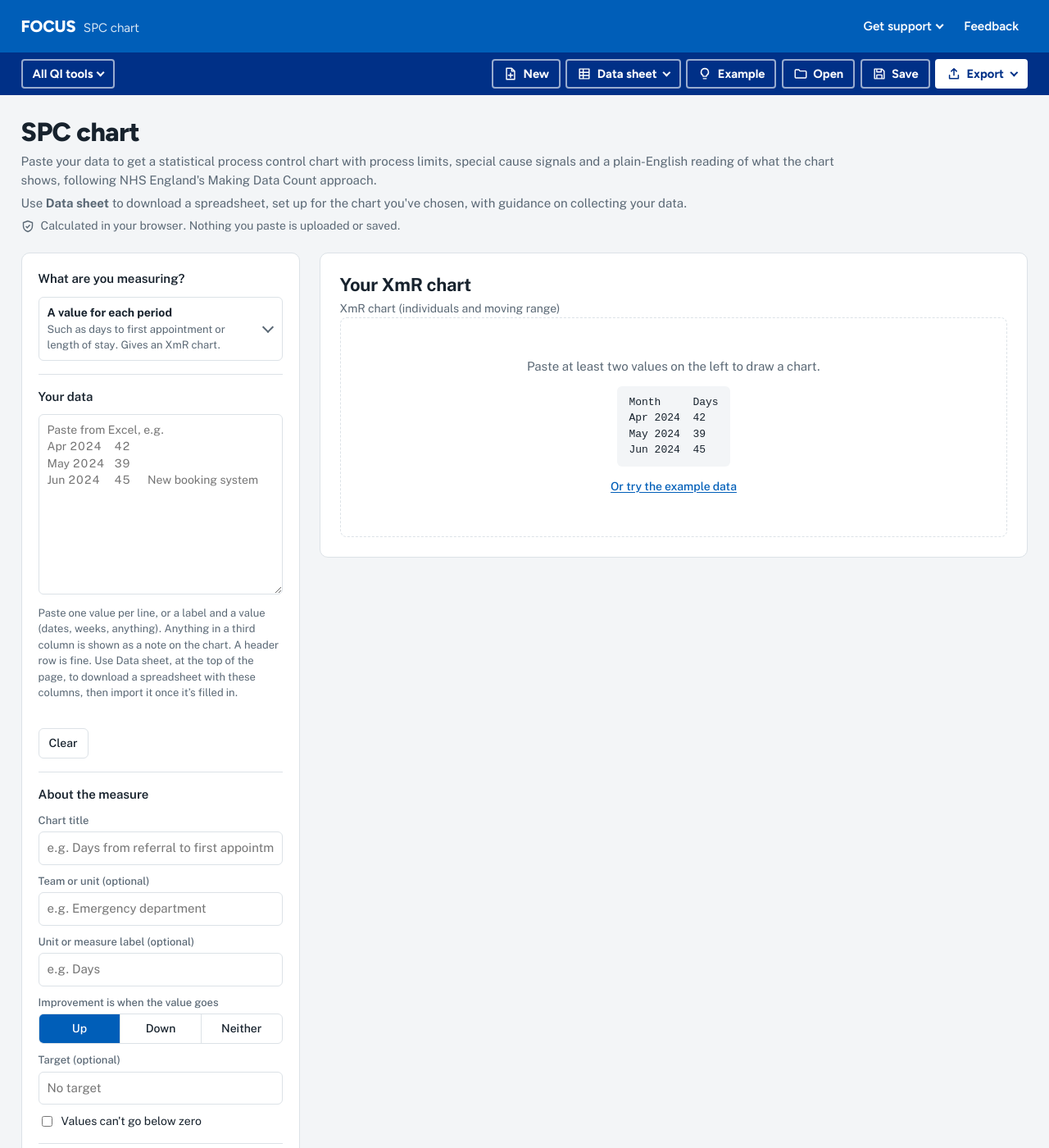
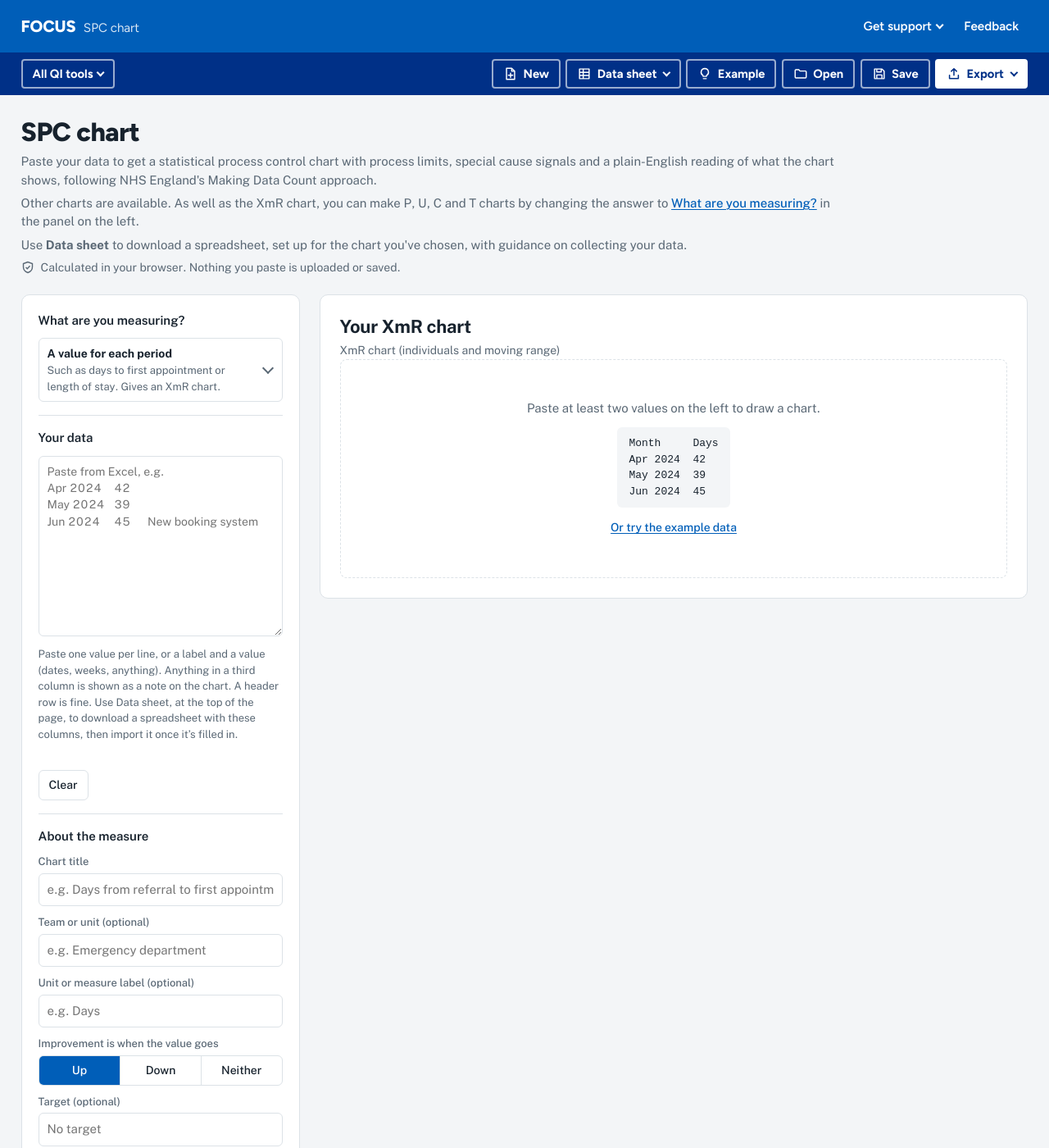
Before and after one commit to PerrinShanks-Cogito/IntegratedQiTools, a Jekyll site: the page built from spc_tool/index.html, in a window 1280 px wide and 1400 px high. Shown: the whole window at 82% size. Built offline with Jekyll 4.4.1, drawn with Linux system fonts in a browser that asks for light colours.

Commit message:
SPC tool: note in the page header that other charts are available
Points people to the What are you measuring? dropdown for P, U, C and
T charts. The link opens the dropdown.

Co-Authored-By: Claude Opus 5.5 <noreply@anthropic.com>
Claude-Session: https://claude.ai/code/session_01CcqVcpCRZMTuPRYBut8K8g

```diff
--- a/spc_tool/app.js
+++ b/spc_tool/app.js
@@ -1294,6 +1294,7 @@ function readForm(){
   showType();
 }
 
+$('#typeJump').addEventListener('click', () => { const d = $('#typePick'); d.open = true; d.scrollIntoView({ block: 'nearest' }); d.querySelector('summary').focus(); });
 document.querySelectorAll('input[name=spctype]').forEach(r => r.addEventListener('change', e => { setType(e.target.value); $('#typePick').open = false; }));
 $('#data').addEventListener('input', () => { clearTimeout(parseTimer); parseTimer = setTimeout(() => { readData(); renderAll(); }, 180); });
 $('#title').addEventListener('input', e => { state.title = e.target.value.trim(); $('#chartTitle').textContent = state.title || 'Your ' + chartName(); });
--- a/spc_tool/index.html
+++ b/spc_tool/index.html
@@ -60,6 +60,7 @@ textarea:focus,input:focus,select:focus{outline:2px solid var(--accent);outline-
 button{font:inherit;font-size:14px;font-weight:500;border-radius:6px;padding:7px 12px;cursor:pointer;border:1px solid var(--rule);background:var(--surface);color:var(--ink)}
 button:hover{border-color:var(--muted)}
 button.link{border:0;background:none;padding:2px 0;color:var(--accent);text-decoration:underline;text-underline-offset:2px}
+.page-head button.link{font-size:inherit;padding:0}
 button:focus-visible,summary:focus-visible,.seg input:focus-visible+span,input[type=checkbox]:focus-visible,input[type=radio]:focus-visible{outline:2px solid var(--accent);outline-offset:2px}
 .seg{display:grid;grid-template-columns:repeat(2,1fr);border:1px solid var(--rule);border-radius:6px;overflow:hidden}
 .seg.three{grid-template-columns:repeat(3,1fr)}
@@ -155,6 +156,7 @@ td button{font-size:12px;padding:2px 8px}
     <div class="fa-head-text">
       <h1>SPC chart</h1>
       <p>Paste your data to get a statistical process control chart with process limits, special cause signals and a plain-English reading of what the chart shows, following NHS England's Making Data Count approach.</p>
+      <p>Other charts are available. As well as the XmR chart, you can make P, U, C and T charts by changing the answer to <button type="button" class="link" id="typeJump">What are you measuring?</button> in the panel on the left.</p>
       <p>Use <b>Data sheet</b> to download a spreadsheet, set up for the chart you've chosen, with guidance on collecting your data.</p>
       <p class="privacy"><svg width="16" height="16" viewBox="0 0 16 16" aria-hidden="true"><path d="M8 1.5 2.5 3.5v4c0 3.2 2.3 5.9 5.5 7 3.2-1.1 5.5-3.8 5.5-7v-4L8 1.5Z" fill="none" stroke="currentColor" stroke-width="1.4"/><path d="m5.6 8 1.7 1.7 3.2-3.4" fill="none" stroke="currentColor" stroke-width="1.4"/></svg>Calculated in your browser. Nothing you paste is uploaded or saved.</p>
     </div>
```
